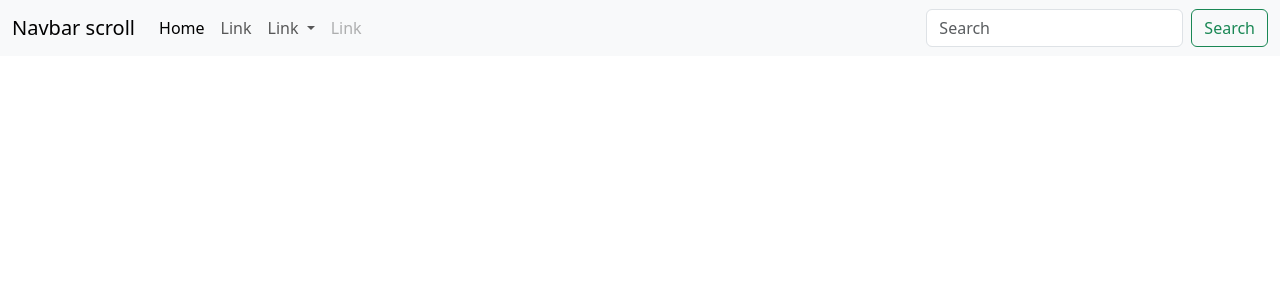
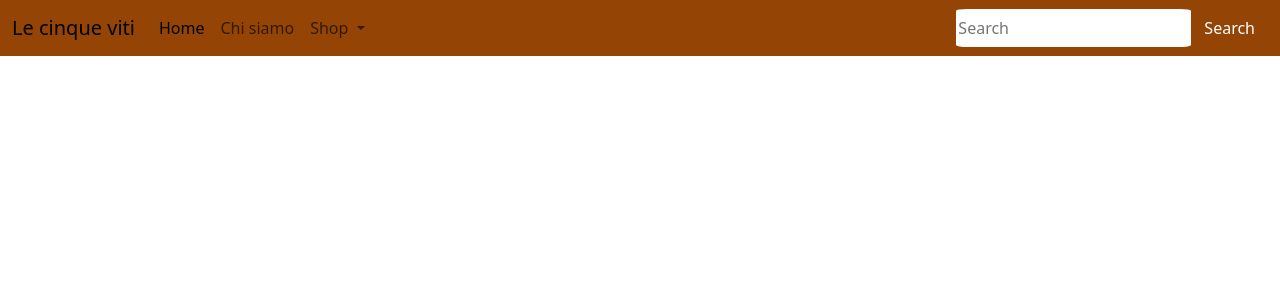
Before and after one commit to FrancescoGess/My-Projects, a Vue app in the folder le-cinque-viti/: page / in a window 1280 px wide. Shown: the top 300 px of the page. Built offline with nearby package versions, Linux system fonts and the light colour scheme.

Commit message:
add navbar without logo

```diff
--- a/le-cinque-viti/src/App.vue
+++ b/le-cinque-viti/src/App.vue
@@ -1,9 +1,9 @@
 <script setup>
-import Homepage from './components/Homepage.vue'
+import Navbar from './components/Header/Navbar.vue'
 </script>
 
 <template>
-<Homepage></Homepage>
+<Navbar></Navbar>
 </template>
 
 <style scoped>
--- /dev/null
+++ b/le-cinque-viti/src/components/Header/Navbar.vue
@@ -0,0 +1,70 @@
+<script setup>
+import { ref } from 'vue'
+
+
+</script>
+
+<template>
+  <nav class="navbar navbar-expand-lg navbar-light">
+    <div class="container-fluid">
+      <!-- <img src="/src/assets/img/logo.webp" alt=""> -->
+      <a class="navbar-brand" href="#">Le cinque viti</a>
+      <button class="navbar-toggler" type="button" data-bs-toggle="collapse" data-bs-target="#navbarScroll"
+        aria-controls="navbarScroll" aria-expanded="false" aria-label="Toggle navigation">
+        <span class="navbar-toggler-icon"></span>
+      </button>
+      <div class="collapse navbar-collapse" id="navbarScroll">
+        <ul class="navbar-nav me-auto my-2 my-lg-0 navbar-nav-scroll" style="--bs-scroll-height: 100px;">
+          <li class="nav-item">
+            <a class="nav-link active" aria-current="page" href="#">Home</a>
+          </li>
+          <li class="nav-item">
+            <a class="nav-link" href="#">Chi siamo</a>
+          </li>
+          <li class="nav-item dropdown">
+            <a class="nav-link dropdown-toggle" href="#" id="navbarScrollingDropdown" role="button"
+              data-bs-toggle="dropdown" aria-expanded="false">
+              Shop
+            </a>
+            <ul class="dropdown-menu" aria-labelledby="navbarScrollingDropdown">
+              <li><a class="dropdown-item" href="#">I nostri vini</a></li>
+              <li><a class="dropdown-item" href="#">Merchandise abbigliamento</a></li>
+              <li>
+                <hr class="dropdown-divider">
+              </li>
+              <li><a class="dropdown-item" href="#">Prodotti in arrivo</a></li>
+            </ul>
+          </li>
+        </ul>
+        <form class="d-flex">
+          <input class="search" type="search" placeholder="Search" aria-label="Search">
+          <button class="btn" type="submit">Search</button>
+        </form>
+      </div>
+    </div>
+  </nav>
+</template>
+
+<style lang="scss" scoped>
+
+nav {
+  background-color: rgb(148, 69, 5);
+
+  .btn {
+    color: white;
+  }
+
+  .btn:hover {
+    color: black;
+  }
+
+  .dropdown-menu{
+    background-color:  rgb(148, 69, 5);
+  }
+
+  .search{
+    border-radius: 5%;
+    border: none;
+  }
+}
+</style>
```
